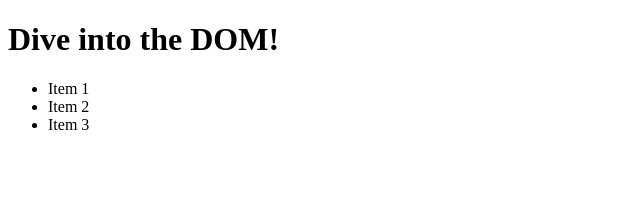
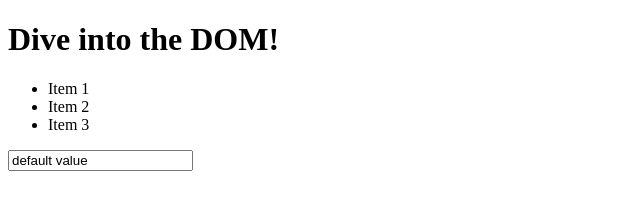
Before and after one commit to romuloabbiati/academind-javascript, a plain HTML site: page section7/dom-01-starting-code/index.html in a window 1280 px wide. Shown: the whole page, without its empty margins (0-640 px from the left). Drawn offline with Linux system fonts and the light colour scheme.

Commit message:
Attributes vs Properties

```diff
--- a/section7/dom-01-starting-code/index.html
+++ b/section7/dom-01-starting-code/index.html
@@ -17,5 +17,6 @@
     <li class="list-item">Item 2</li>
     <li class="list-item">Item 3</li>
   </ul>
+  <input type="text" value="default value"/>
 </body>
 </html>
```
